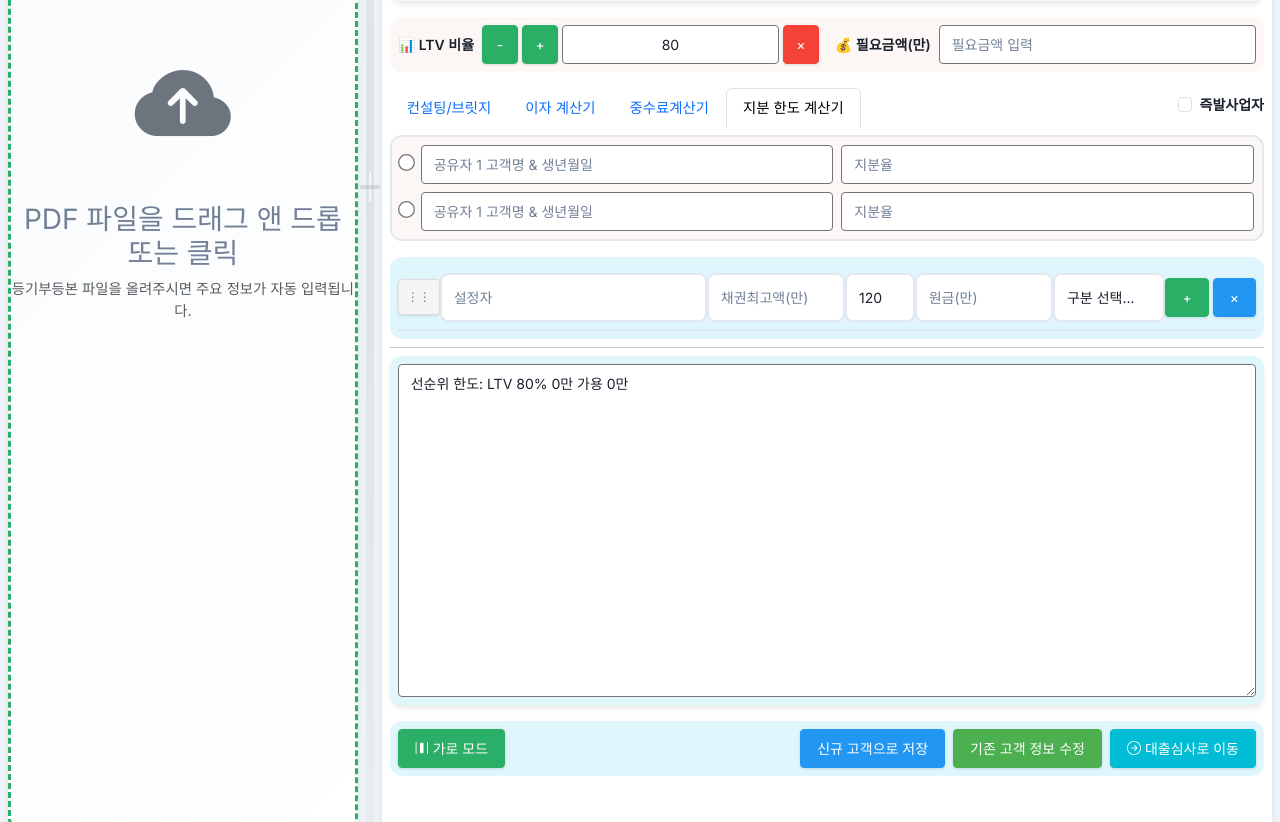
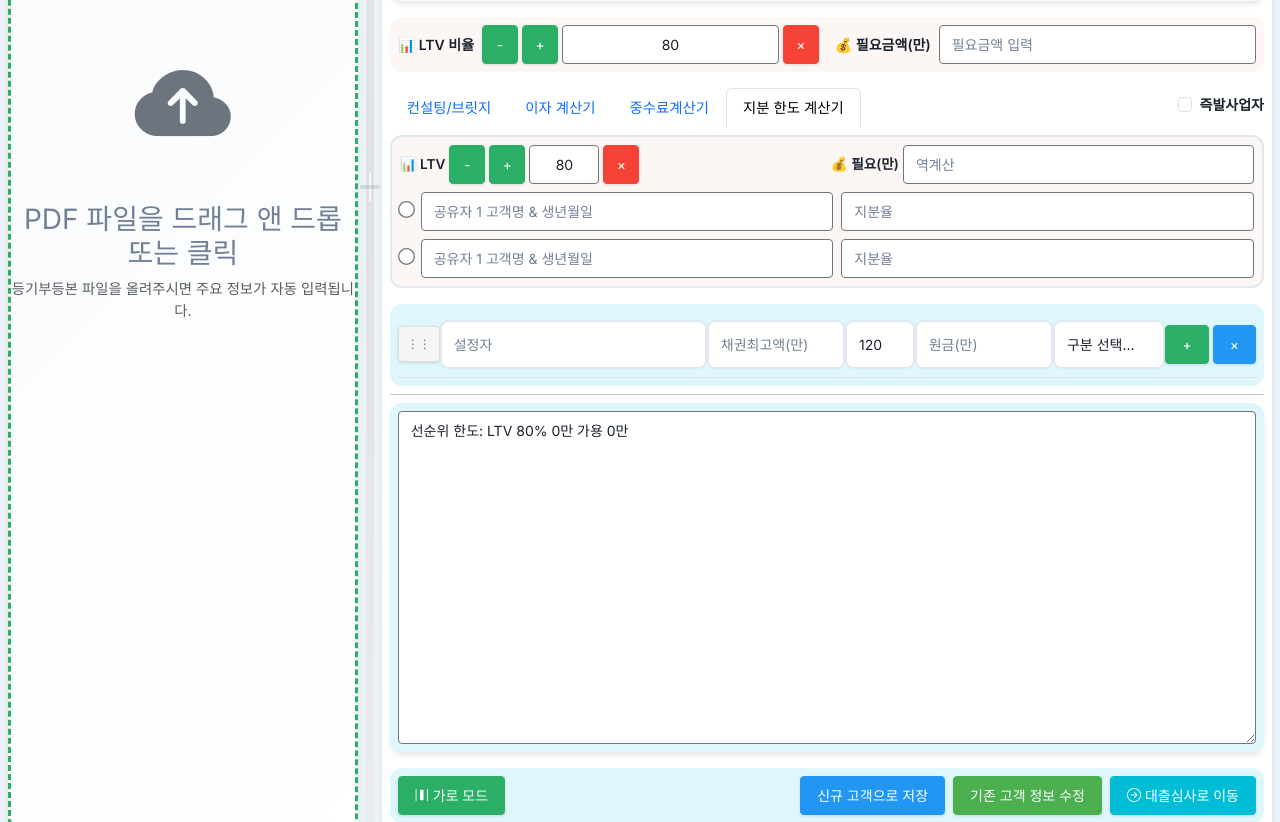
Before and after one commit to young626-jang/ltv_flask_, a Flask app: page / in a window 1280 px wide, after a click on "지분 한도 계산기". Shown: the part 466-1288 px from the top of the page. Run offline with Flask 3, Linux system fonts and the light colour scheme; data that the repository does not hold is empty.

Commit message:
Update entry.html

```diff
--- a/templates/entry.html
+++ b/templates/entry.html
@@ -82,6 +82,18 @@
                         <div class="fw-bold text-danger" id="warning-title">⚠️ 주의: 오래된 등기 데이터</div>
                         <div class="small" id="warning-message">이 등기는 오래된 데이터입니다</div>
                         <div class="small text-muted" id="warning-datetime">열람일시: -</div>
+                    </div>
+                </div>
+            </div>
+
+            <!-- 압류 경고 영역 -->
+            <div id="seizure-warning" class="alert alert-danger" style="display: none; border-left: 4px solid #dc3545; background-color: #fff5f5; margin-bottom: 1rem;">
+                <div class="d-flex align-items-center">
+                    <i class="bi bi-exclamation-octagon-fill text-danger me-2"></i>
+                    <div>
+                        <div class="fw-bold text-danger" id="seizure-title">⚠️ 압류 정보</div>
+                        <div class="small text-danger" id="seizure-summary" style="font-weight: 600;"></div>
+                        <div class="small text-danger mt-1" id="seizure-details"></div>
                     </div>
                 </div>
             </div>
@@ -374,6 +386,25 @@
                 <!-- ====================================================== -->
                 <div class="tab-pane fade" id="share-limit-tab-pane" role="tabpanel" style="margin: -0.5rem; padding: 0.5rem 0.5rem 0;">
 
+                    <!-- 지분용 LTV 비율 & 필요금액 (역계산) -->
+                    <div class="row mb-2 g-2">
+                        <div class="col-6">
+                            <div class="d-flex align-items-center gap-1">
+                                <label for="share-ltv" class="mb-0" style="white-space: nowrap; font-size: 0.85rem;">📊 LTV</label>
+                                <button class="md-ltv-btn" type="button" onclick="adjustLtvValue('share-ltv', -5)" style="padding: 2px 6px;">-</button>
+                                <button class="md-ltv-btn" type="button" onclick="adjustLtvValue('share-ltv', 5)" style="padding: 2px 6px;">+</button>
+                                <input type="text" class="form-control form-field text-center md-input" id="share-ltv" value="80" style="flex: 1; max-width: 70px;">
+                                <button class="md-ltv-btn danger" type="button" onclick="clearLtvValue('share-ltv')" style="padding: 2px 6px;">×</button>
+                            </div>
+                        </div>
+                        <div class="col-6">
+                            <div class="d-flex align-items-center gap-1">
+                                <label for="share-required-amount" class="mb-0" style="white-space: nowrap; font-size: 0.85rem;">💰 필요(만)</label>
+                                <input type="text" class="form-control form-field manwon-format md-input" id="share-required-amount" placeholder="역계산" style="flex: 1;">
+                            </div>
+                        </div>
+                    </div>
+
                     <!-- 공유자 1 정보 입력 -->
                     <div class="row mb-2 align-items-center g-2">
                         <div class="col-auto">
@@ -494,12 +525,21 @@ async function updateAutoLTV() {
         const is_senior = maintain_sum === 0;
         const loanTypeLabel = is_senior ? '선순위' : '후순위';
 
-        // 서울/경기/인천 체크
-        const isValidRegion = address.includes('서울') || address.includes('경기') || address.includes('인천');
+        // 서울/경기/인천 체크 (군 지역 제외)
+        const isSeoul = address.includes('서울');
+        const isGyeonggi = address.includes('경기');
+        const isIncheon = address.includes('인천');
+
+        // 제외할 군 지역 목록
+        const excludedGuns = ['가평군', '양평군', '연천군', '강화군', '옹진군'];
+        const isExcludedGun = excludedGuns.some(gun => address.includes(gun));
+
+        const isValidRegion = (isSeoul || isGyeonggi || isIncheon) && !isExcludedGun;
 
         if (!isValidRegion) {
             if (displayEl) {
-                displayEl.textContent = '⚠️ 아이엠: 서울/경기/인천 외 지역 취급불가';
+                const gunMsg = isExcludedGun ? ' (군 지역 제외)' : '';
+                displayEl.textContent = `⚠️ 아이엠: 서울/경기/인천만 취급 가능${gunMsg}`;
                 displayEl.style.color = '#dc3545';
             }
             return;
```
